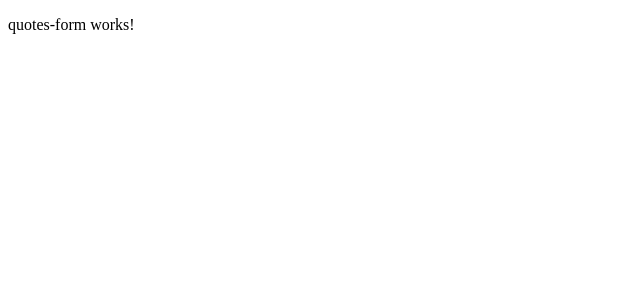
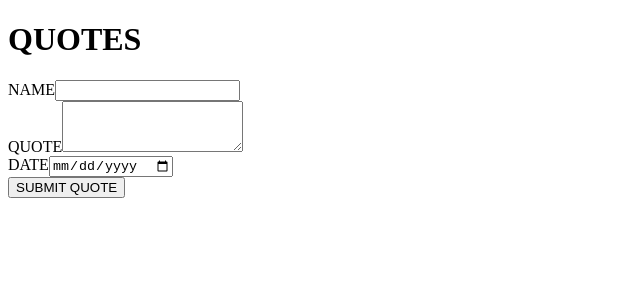
Before and after one commit to KIKIKILOKJ/Quotes, an Angular app in the folder Quotes/: page / in a window 1280 px wide. Shown: the top 300 px of the page, without its empty margins (0-640 px from the left). Built offline with nearby package versions, Linux system fonts and the light colour scheme.

Commit message:
Add the form design to the form.component.html

```diff
--- a/Quotes/src/app/quotes-form/quotes-form.component.html
+++ b/Quotes/src/app/quotes-form/quotes-form.component.html
@@ -1,3 +1,23 @@
-<p>
-  quotes-form works!
-</p>
+<div class="container">
+  <h1>QUOTES</h1>
+  <form>
+    <div class="form-group">
+      <label for="name">NAME</label>
+      <input type="text" required class="form-control" id="name">
+    </div>
+
+    <div class="form-group">
+      <label for="quote">QUOTE</label>
+      <textarea class="form-control" rows="3"></textarea>
+    </div>
+
+    <div class="form-group">
+      <label for="date">DATE</label>
+      <input type="date" required class="form-control" id="date">
+    </div>
+
+    <button type="submit" class="btn btn-success">SUBMIT QUOTE</button>
+
+  </form>
+
+</div>
```
